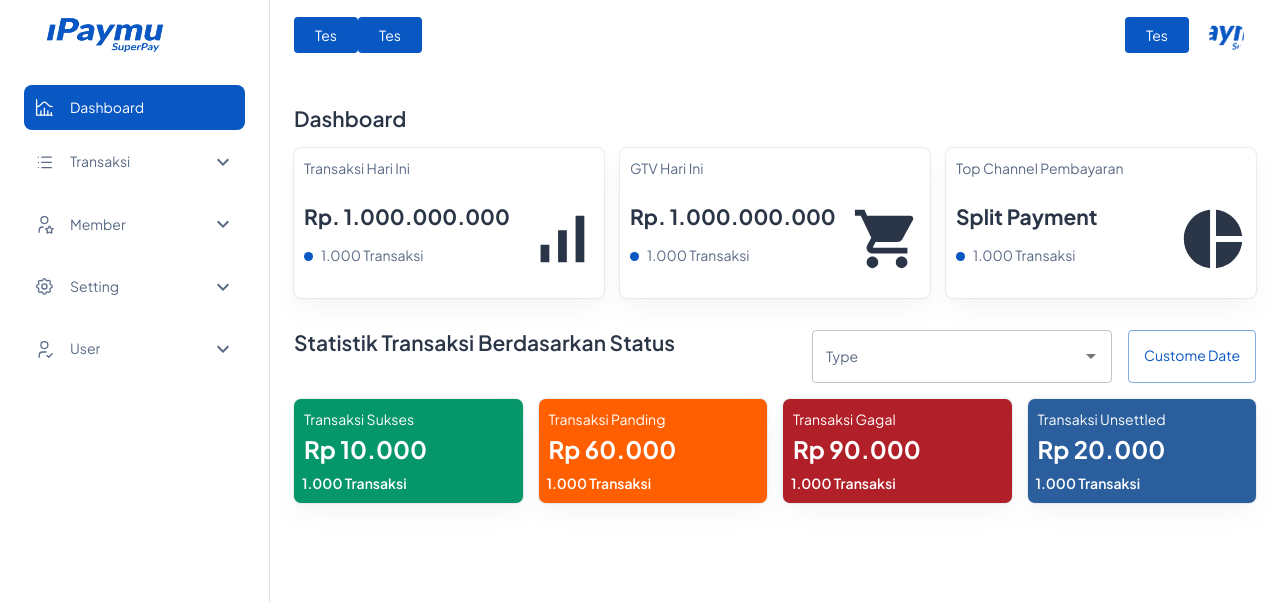
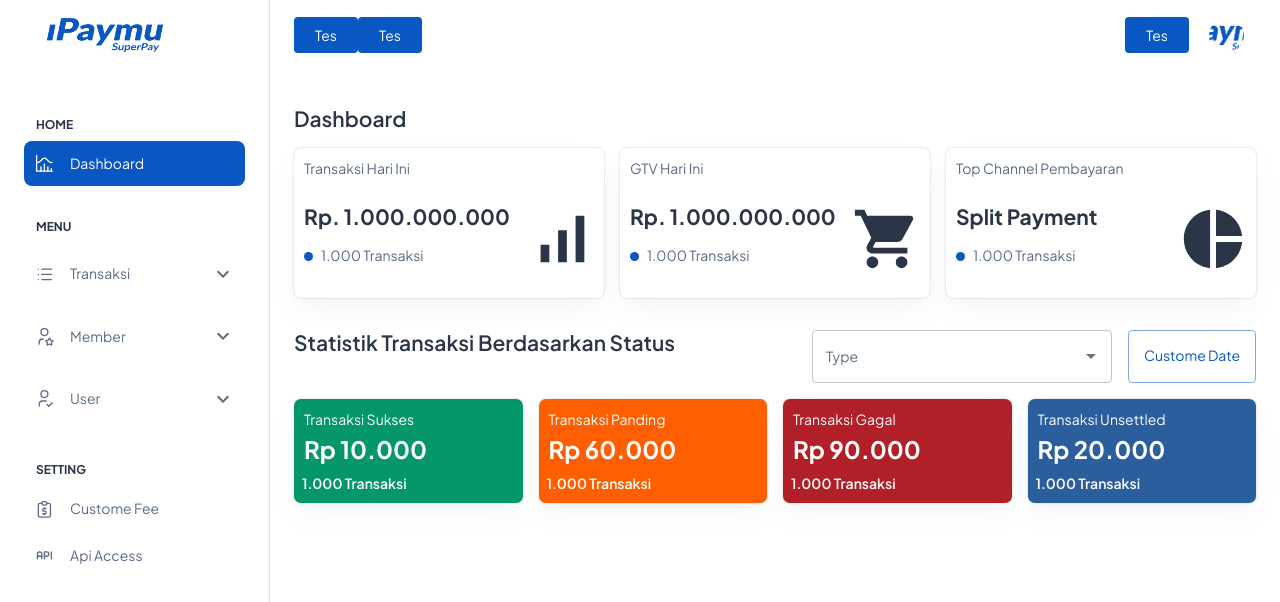
Before and after one commit to iwokiwo/ipaymu, a Next.js app: page / in a window 1280 px wide. Shown: the top 602 px of the page. Built offline with nearby package versions, Linux system fonts and the light colour scheme.

Commit message:
sub header sidebar

```diff
--- a/src/app/(DashboardLayout)/layout/sidebar/MenuItemIpaymu.tsx
+++ b/src/app/(DashboardLayout)/layout/sidebar/MenuItemIpaymu.tsx
@@ -8,6 +8,8 @@
 import {
     IconAperture,
     IconChartHistogram,
+    IconReportMoney,
+    IconApi,
     IconLayoutDashboard, IconLogin, IconMoodHappy, IconTypography, IconUserPlus, IconChartDots2,
     IconChartBar,
     IconBox
@@ -28,11 +30,73 @@ import { IconSettings } from '@tabler/icons-react';
 
 const MenuItemIpaymu = [
     {
+        navlabel: true,
+        subheader: "Home",
+    },
+    {
         id: uniqueId(),
         title: 'Dashboard',
         icon: IconChartHistogram,
         href: '/',
     },
+    {
+        navlabel: true,
+        subheader: "Menu",
+    },
+    // {
+    //     id: uniqueId(),
+    //     title: 'Transaction',
+    //     icon: IconChartHistogram,
+    //     href: '/a',
+    // },
+    // {
+    //     id: uniqueId(),
+    //     title: 'Virtual Account',
+    //     icon: IconChartHistogram,
+    //     href: '/s',
+    // },
+    // {
+    //     id: uniqueId(),
+    //     title: 'Cash On Delivery',
+    //     icon: IconChartHistogram,
+    //     href: '/d',
+    // },
+    // {
+    //     id: uniqueId(),
+    //     title: 'Convenience Store',
+    //     icon: IconChartHistogram,
+    //     href: '/f',
+    // },
+    // {
+    //     id: uniqueId(),
+    //     title: 'Export Report',
+    //     icon: IconChartHistogram,
+    //     href: '/er',
+    // },
+    // {
+    //     id: uniqueId(),
+    //     title: 'Settlement Notification',
+    //     icon: IconChartHistogram,
+    //     href: '/sn',
+    // },
+    // {
+    //     id: uniqueId(),
+    //     title: 'Demo',
+    //     icon: IconChartHistogram,
+    //     href: '/dm',
+    // },
+    // {
+    //     id: uniqueId(),
+    //     title: 'Reconcile',
+    //     icon: IconChartHistogram,
+    //     href: '/r',
+    // },
+    // {
+    //     id: uniqueId(),
+    //     title: 'QRIST',
+    //     icon: IconChartHistogram,
+    //     href: '/QR',
+    // },
     {
         id: uniqueId(),
         title: 'Transaksi',
@@ -77,28 +141,28 @@ const MenuItemIpaymu = [
 
         ]
     },
-    {
-        id: uniqueId(),
-        title: 'Setting',
-        icon: IconSettings,
-        type:"group",
-        children: [
-            {
-                id: uniqueId(),
-                title: 'order.schedule',
-                icon: IconLayoutDashboard,
-                href: '/schedule',
-            },
-
-            {
-                id: uniqueId(),
-                title: 'order.orderList',
-                icon: IconLayoutDashboard,
-                href: '/order-list',
-            },
-
-        ]
-    },
+    // {
+    //     id: uniqueId(),
+    //     title: 'Setting',
+    //     icon: IconSettings,
+    //     type:"group",
+    //     children: [
+    //         {
+    //             id: uniqueId(),
+    //             title: 'order.schedule',
+    //             icon: IconLayoutDashboard,
+    //             href: '/schedule',
+    //         },
+    //
+    //         {
+    //             id: uniqueId(),
+    //             title: 'order.orderList',
+    //             icon: IconLayoutDashboard,
+    //             href: '/order-list',
+    //         },
+    //
+    //     ]
+    // },
     {
         id: uniqueId(),
         title: 'User',
@@ -121,6 +185,22 @@ const MenuItemIpaymu = [
 
         ]
     },
+    {
+        navlabel: true,
+        subheader: "Setting",
+    },
+    {
+        id: uniqueId(),
+        title: 'Custome Fee',
+        icon: IconReportMoney,
+        href: '/CF',
+    },
+    {
+        id: uniqueId(),
+        title: 'Api Access',
+        icon: IconApi,
+        href: '/AA',
+    },
 ];
 
 export default MenuItemIpaymu;
--- a/src/app/(DashboardLayout)/layout/sidebar/SidebarItems.tsx
+++ b/src/app/(DashboardLayout)/layout/sidebar/SidebarItems.tsx
@@ -22,12 +22,12 @@ const SidebarItems = ({ toggleMobileSidebar }: any) => {
       <List sx={{ pt: 3 }} className="sidebarNav" component="div">
         {MenuItemIpaymu.map((item) => {
           // {/********SubHeader**********/}
-          // if (item.subheader) {
-          //   return <NavGroup item={item} key={item.subheader} />;
+          if (item.subheader) {
+            return <NavGroup item={item} key={item.subheader} />;
 
-          //   // {/********If Sub Menu**********/}
-          //   /* eslint no-else-return: "off" */
-          // } else {
+            // {/********If Sub Menu**********/}
+            //  eslint no-else-return: "off"
+          } else {
             return (
               <NavItem
                 item={item}
@@ -36,7 +36,7 @@ const SidebarItems = ({ toggleMobileSidebar }: any) => {
                 onClick={toggleMobileSidebar}
               />
             );
-          // }
+          }
         }
         )}
       </List>
```
